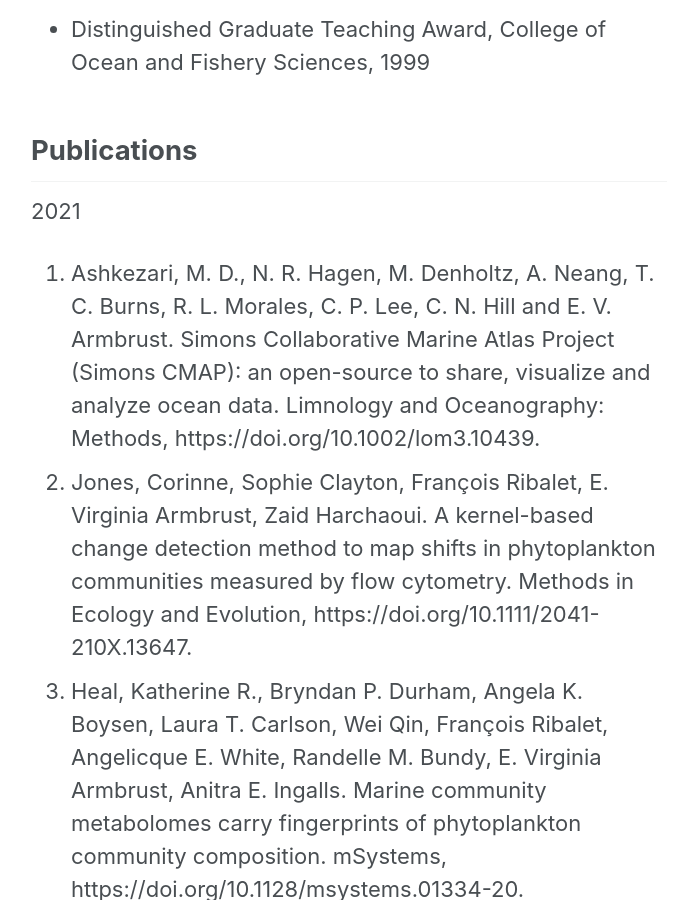
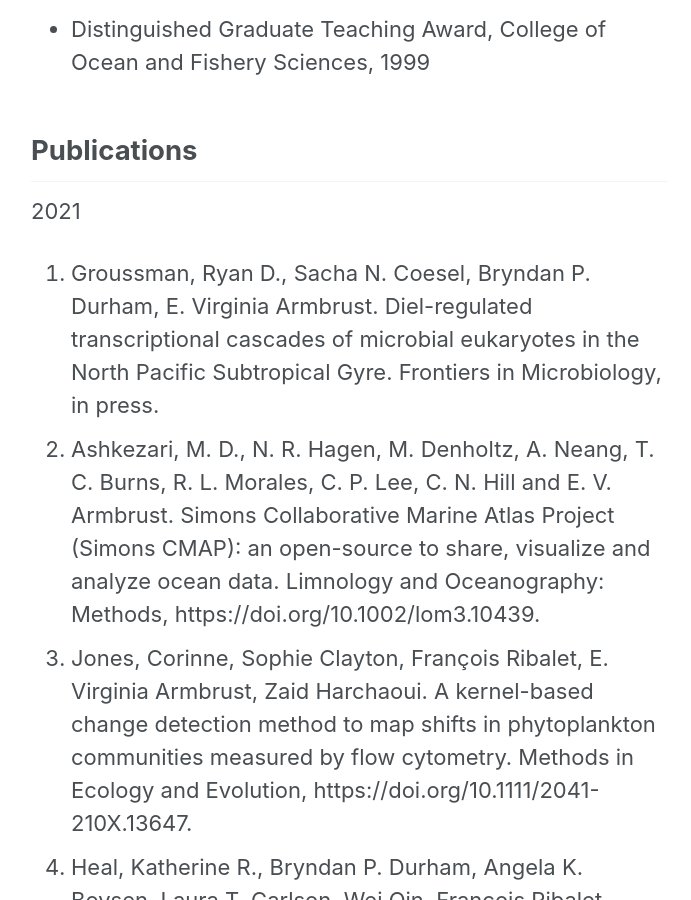
Before and after one commit to armbrustlab/armbrustlab.github.io, a Jekyll site: the page built from collections/_people/armbrust.md, in a window 1280 px wide and 900 px high, scrolled down 2968 px. Shown: the whole window, without its empty margins (291-982 px from the left). Built offline with Jekyll 4.4.1, drawn with Linux system fonts in a browser that asks for light colours; nearby versions of some CDN libraries.

Commit message:
Update armbrust.md

```diff
--- a/collections/_people/armbrust.md
+++ b/collections/_people/armbrust.md
@@ -41,6 +41,7 @@ Phytoplankton are the main focus of research in our lab. These organisms are res
 ## Publications
 
 2021
+1. Groussman, Ryan D., Sacha N. Coesel, Bryndan P. Durham, E. Virginia Armbrust.  Diel-regulated transcriptional cascades of microbial eukaryotes in the North Pacific Subtropical Gyre. Frontiers in Microbiology, in press.
 1. Ashkezari, M. D., N. R. Hagen, M. Denholtz, A. Neang, T. C. Burns, R. L. Morales, C. P. Lee, C. N. Hill and E. V. Armbrust.  Simons Collaborative Marine Atlas Project (Simons CMAP): an open-source to share, visualize and analyze ocean data.  Limnology and Oceanography: Methods, https://doi.org/10.1002/lom3.10439.
 1. Jones, Corinne, Sophie Clayton, François Ribalet, E. Virginia Armbrust, Zaid Harchaoui.  A kernel-based change detection method to map shifts in phytoplankton communities measured by flow cytometry. Methods in Ecology and Evolution, https://doi.org/10.1111/2041-210X.13647.
 1. Heal, Katherine R., Bryndan P. Durham, Angela K. Boysen, Laura T. Carlson, Wei Qin, François Ribalet, Angelicque E. White, Randelle M. Bundy, E. Virginia Armbrust, Anitra E. Ingalls. Marine community metabolomes carry fingerprints of phytoplankton community composition. mSystems, https://doi.org/10.1128/msystems.01334-20.
```
